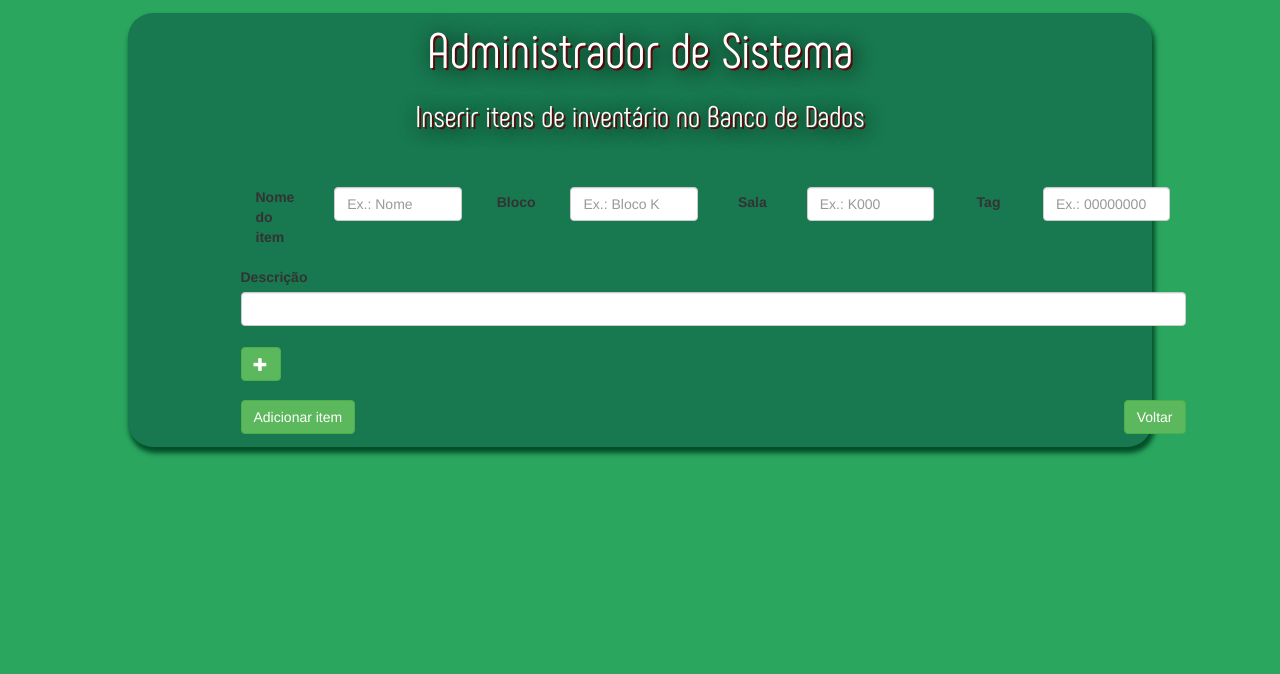
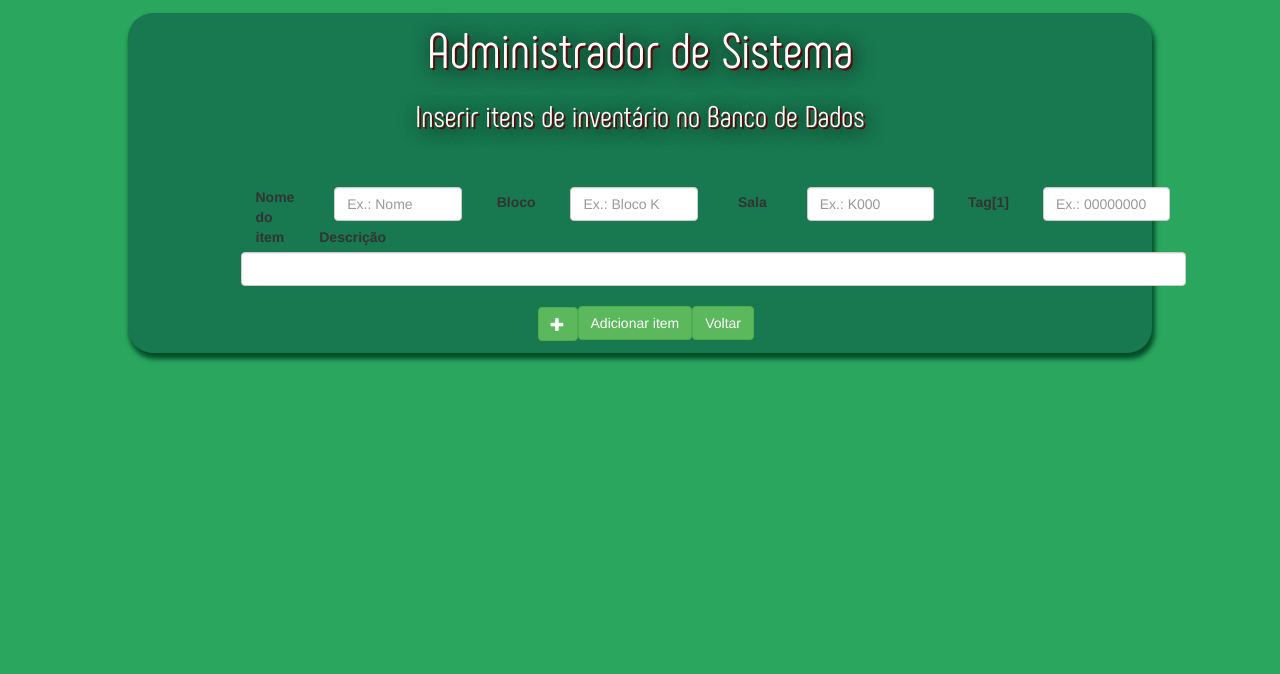
Before and after one commit to ecsanchesjr/Oficina1, a PHP site: page /view/AdminPage.html in a window 1280 px wide. Shown: the top 674 px of the page. Run offline with PHP 8.4, Linux system fonts and the light colour scheme; data comes from the database, SQL or seed files in the repository.

Commit message:
Botão de Adicionar campos

```diff
--- a/Web/view/AdminPage.html
+++ b/Web/view/AdminPage.html
@@ -8,6 +8,7 @@
 	<link href="css/bootstrap.min.css" rel="stylesheet" type="text/css" media="screen">
 	<link rel="stylesheet" type="text/css" href="css/jquery-ui.min.css"/>
 	<link rel="stylesheet" type="text/css" href="css/common.css" />
+	<link rel="stylesheet" type="text/css" href="css/adminpage.css" />
 	<link href="css/adminpage.css" type="text/css" media="screen" rel="stylesheet" />
 	<script src="js/jquery-3.2.1.min.js"></script>
 	<script src="js/bootstrap.min.js"></script>
@@ -55,11 +56,14 @@
 		}
 	</script>
 	<script>
-		$(function(){
-			var i = 1;
-			$("#AddFields").click(function(){
-				var line = $('<div><p>Só pra testar</p></div>').appendTo("#inputs");
-				i++;
+		var i = 2;
+		$(document).ready(function(){
+			$("#AddFields").click(function(e){
+				e.preventDefault();
+				if(i < 10){
+					$("#TagsNovas").append('<div id="field['+i+']"><label for="tag['+i+']">Tag['+i+']:</label><input name="tag['+i+']"id="tag['+i+']" class="formTagsControl form-control "><i class="glyphicon glyphicon-minus btn btn-danger"></i></input></div><br />');
+					i++;
+				}
 			});
 		});
 	</script>
@@ -82,7 +86,6 @@
         <div class="container">
             <div class="row">
                 <div class="col-xs-offset-1 col-xs-10">
-
                     <div class="form-horizontal">
                         <div class="col-xs-1">
                             <label for="nome">Nome do item</label>
@@ -106,18 +109,14 @@
                         </div>
 
                         <div class="col-xs-1 myFormStyle">
-                            <label for="tag">Tag</label>
+                            <label for="tag[0]">Tag[1]</label>
                         </div>
                         <div class="col-xs-2">
-                            <input id="tag" type="text" class="form-control" placeholder="Ex.: 00000000"/>
+                            <input id="tag[0]" type="text" class="form-control" placeholder="Ex.: 00000000"/>
                         </div>
                     </div>
-
                     <br/>
                     <br/>
-                    <br/>
-                    <br/>
-
                     <label for="descricao">
                         Descrição
                     </label>
@@ -127,15 +126,18 @@
                     </div>
                 </div>
 
-                <div class="col-xs-offset-1 col-xs-10">
+					 <div id="TagsNovas" class="addTags"> <!-- ADD tags DIV -->
+						<p></p>
+					 </div>
+
+                <div style="float:left">
                     <br/>
-                    <button type="button" data-toggle="tooltip" title="Adicionar campo" class="glyphicon glyphicon-plus btn btn-success"></button>
+                    <button id="AddFields" type="button" data-toggle="tooltip" title="Adicionar campo" class="glyphicon glyphicon-plus btn btn-success"></button>
                 </div>
 
-                <div class="col-xs-offset-1 col-xs-10">
+                <div style="float:left">
                     <br/>
                     <button type="button" class="btn btn-success">Adicionar item</button>
-
                     <a class="pull-right btn btn-success" href="javascript:window.history.go(-1)">Voltar</a>
                 </div>
             </div>
--- a/Web/view/css/adminpage.css
+++ b/Web/view/css/adminpage.css
@@ -1,3 +1,15 @@
-/*
-	Se não tiver nada o git não sobe
-*/
+.addTags{
+	width: 35%;
+	float: left
+}
+
+.myFormStyle {
+    text-align: center;
+    padding-bottom: 0px;
+    padding-top: 5px;
+}
+
+.formTagsControl{
+	width: 70%;
+	display: inline-block;
+}
--- a/Web/view/css/common.css
+++ b/Web/view/css/common.css
@@ -61,9 +61,3 @@ html,body {
 .clear{
 	clear:both;
 }
-
-.myFormStyle {
-    text-align: center;
-    padding-bottom: 0px;
-    padding-top: 5px;
-}
```
